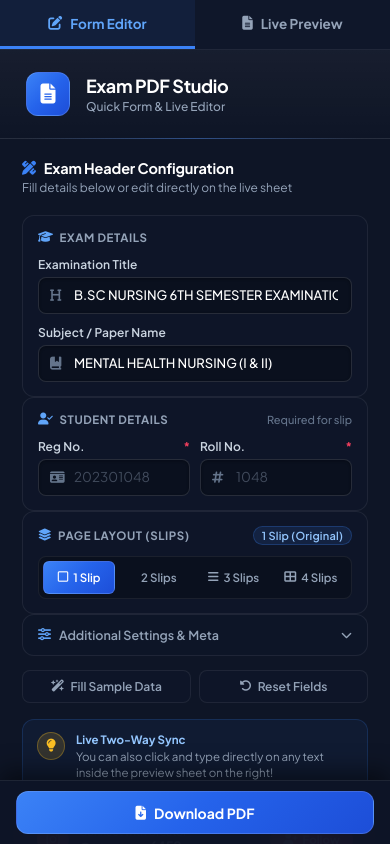
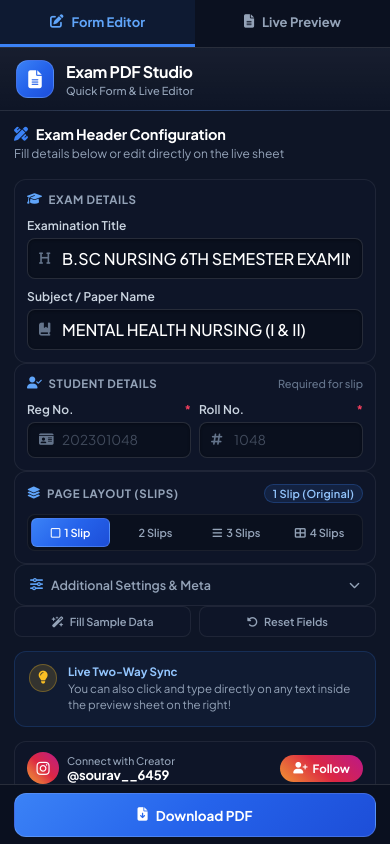
Before and after one commit to sourav-mac/PDF-MAKER, a website: page index.html in a window 390 px wide. Drawn offline with Linux system fonts and the light colour scheme.

Commit message:
style: improve mobile layout responsiveness and UI styling

```diff
--- a/style.css
+++ b/style.css
@@ -1246,26 +1246,30 @@ input, button, textarea, select {
 }
 
 @media screen and (max-width: 850px) {
-  body {
-    height: 100vh;
+  html, body {
+    height: 100%;
     height: 100dvh;
     overflow: hidden;
+    position: fixed;
+    width: 100%;
   }
 
   .app-container {
     flex-direction: column;
-    height: 100vh;
+    height: 100%;
     height: 100dvh;
+    width: 100%;
     overflow: hidden;
+    position: relative;
   }
 
   /* Mobile Header Navigation Tabs */
   .mobile-nav-tabs {
     display: flex;
     width: 100%;
-    height: 50px;
-    background: #0f172a;
-    border-bottom: 1px solid var(--border-subtle);
+    height: 48px;
+    background: #0b1120;
+    border-bottom: 1px solid var(--border-medium);
     position: relative;
     z-index: 50;
     flex-shrink: 0;
@@ -1280,16 +1284,18 @@ input, button, textarea, select {
     background: transparent;
     border: none;
     color: var(--text-secondary);
-    font-size: 13.5px;
+    font-size: 13px;
     font-weight: 700;
     cursor: pointer;
-    transition: var(--transition);
+    transition: var(--transition-fast);
     border-bottom: 3px solid transparent;
     position: relative;
+    user-select: none;
+    -webkit-tap-highlight-color: transparent;
   }
 
   .mobile-tab-btn i {
-    font-size: 14px;
+    font-size: 13.5px;
   }
 
   .mobile-tab-btn.active {
@@ -1298,26 +1304,112 @@ input, button, textarea, select {
     border-bottom-color: #3b82f6;
   }
 
+  /* Sidebar Form on Mobile */
+  .sidebar,
+  #app-sidebar {
+    width: 100% !important;
+    min-width: 100% !important;
+    max-width: 100% !important;
+    border-right: none;
+    box-shadow: none;
+  }
+
+  .sidebar-header {
+    padding: 12px 16px;
+    gap: 12px;
+  }
+
+  .sidebar-header .logo-icon {
+    width: 38px;
+    height: 38px;
+    font-size: 18px;
+  }
+
+  .sidebar-header h2 {
+    font-size: 16px;
+  }
+
+  .sidebar-header .subtitle {
+    font-size: 11px;
+  }
+
+  .form-card {
+    padding: 14px 14px 100px 14px;
+    gap: 14px;
+  }
+
+  .form-section {
+    padding: 12px;
+    gap: 10px;
+  }
+
+  .form-input {
+    font-size: 16px; /* Prevents auto-zoom on iOS Safari */
+    padding: 9px 12px;
+  }
+
+  .input-with-icon .form-input {
+    padding-left: 34px;
+  }
+
+  .form-row {
+    display: flex;
+    gap: 8px;
+  }
+
+  .form-row .col {
+    min-width: 0;
+  }
+
+  /* Segmented selector on small screens */
+  .repeat-selector {
+    grid-template-columns: repeat(4, 1fr);
+    gap: 4px;
+    padding: 3px;
+  }
+
+  .btn-repeat {
+    padding: 7px 2px;
+    font-size: 11px;
+    gap: 4px;
+  }
+
+  .btn-repeat i {
+    font-size: 11px;
+  }
+
+  .secondary-actions {
+    display: flex;
+    gap: 8px;
+  }
+
+  .btn-secondary-action {
+    padding: 8px 6px;
+    font-size: 11px;
+  }
+
+  .instagram-card {
+    flex-wrap: wrap;
+    gap: 10px;
+    padding: 10px 12px;
+  }
+
+  .instagram-card-left {
+    gap: 8px;
+  }
+
   /* Screen Toggle between Form & Preview */
   .app-container:not(.show-preview) #app-sidebar {
     display: flex !important;
     flex: 1;
-    width: 100%;
-    min-width: 100%;
-    height: calc(100vh - 50px - 64px);
-    height: calc(100dvh - 50px - 64px);
+    height: calc(100vh - 48px - 60px);
+    height: calc(100dvh - 48px - 60px);
     overflow-y: auto;
     -webkit-overflow-scrolling: touch;
-    border-right: none;
-    padding-bottom: 24px;
   }
 
   .sidebar .action-buttons {
     display: none;
-  }
-
-  .secondary-actions {
-    margin-top: 14px;
   }
 
   .app-container:not(.show-preview) #preview-main-area {
@@ -1332,49 +1424,77 @@ input, button, textarea, select {
     display: flex !important;
     flex: 1;
     width: 100%;
-    height: calc(100vh - 50px - 64px);
-    height: calc(100dvh - 50px - 64px);
+    height: calc(100vh - 48px - 60px);
+    height: calc(100dvh - 48px - 60px);
     overflow: hidden;
   }
 
+  /* Preview Toolbar on Mobile */
   .toolbar {
-    padding: 0 14px;
-    height: 48px;
-  }
-
-  .topbar-instagram-btn span {
+    padding: 0 10px;
+    height: 44px;
+    gap: 6px;
+  }
+
+  .document-meta {
+    font-size: 12px;
+    gap: 6px;
+  }
+
+  .document-meta .doc-title {
     display: none;
   }
 
   .topbar-instagram-btn {
-    padding: 6px 10px;
+    display: none;
+  }
+
+  .toolbar-divider {
+    display: none;
+  }
+
+  .icon-btn {
+    width: 32px;
+    height: 32px;
+  }
+
+  #zoom-level {
+    font-size: 11.5px;
+    min-width: 40px;
   }
 
   .paper-viewport {
-    padding: 20px 10px 40px 10px;
+    padding: 12px 6px 80px 6px;
+    overflow: auto;
+    -webkit-overflow-scrolling: touch;
+    display: flex;
+    justify-content: center;
     align-items: flex-start;
   }
 
+  /* Mobile Sticky Bottom Download Bar */
   .mobile-sticky-bar {
     display: flex;
     position: fixed;
     bottom: 0;
     left: 0;
+    right: 0;
     width: 100%;
-    height: 64px;
-    background: rgba(14, 21, 38, 0.95);
-    border-top: 1px solid var(--border-subtle);
-    padding: 10px 16px;
-    gap: 12px;
+    height: 60px;
+    background: rgba(11, 17, 32, 0.96);
+    border-top: 1px solid var(--border-medium);
+    padding: 8px 14px;
+    padding-bottom: max(8px, env(safe-area-inset-bottom));
+    gap: 10px;
     z-index: 100;
-    box-shadow: 0 -8px 24px rgba(0, 0, 0, 0.5);
     backdrop-filter: blur(16px);
   }
 
   .mobile-act-btn {
-    height: 100%;
+    flex: 1;
+    height: 44px;
     border-radius: var(--radius-md);
-    font-size: 14px;
+    font-size: 13.5px;
     font-weight: 700;
     display: flex;
     align-items: center;
@@ -1382,15 +1502,35 @@ input, button, textarea, select {
     gap: 8px;
     cursor: pointer;
     border: none;
-    transition: var(--transition);
+    transition: var(--transition-fast);
+    -webkit-tap-highlight-color: transparent;
   }
 
   .btn-m-primary {
-    flex: 1;
-    width: 100%;
     background: var(--accent-gradient);
     color: #ffffff;
     border: 1px solid rgba(255, 255, 255, 0.15);
+  }
+
+  .btn-m-primary:active {
+    opacity: 0.92;
+  }
+
+  /* Mobile Toast */
+  .toast {
+    left: 50% !important;
+    right: auto !important;
+    bottom: 74px !important;
+    transform: translate(-50%, 80px);
+    width: calc(100% - 32px);
+    max-width: 360px;
+    font-size: 12.5px;
+    padding: 11px 16px;
+    justify-content: center;
+  }
+
+  .toast.show {
+    transform: translate(-50%, 0);
   }
 }
 
```
